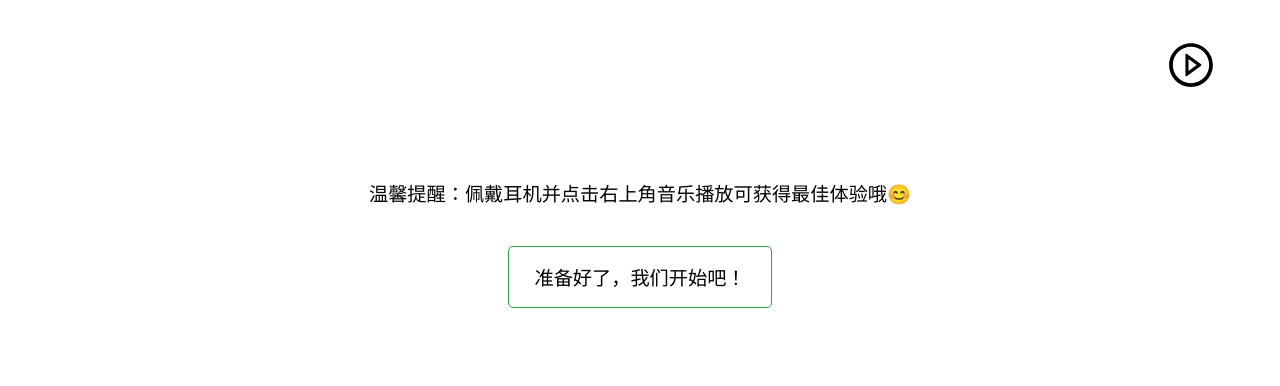
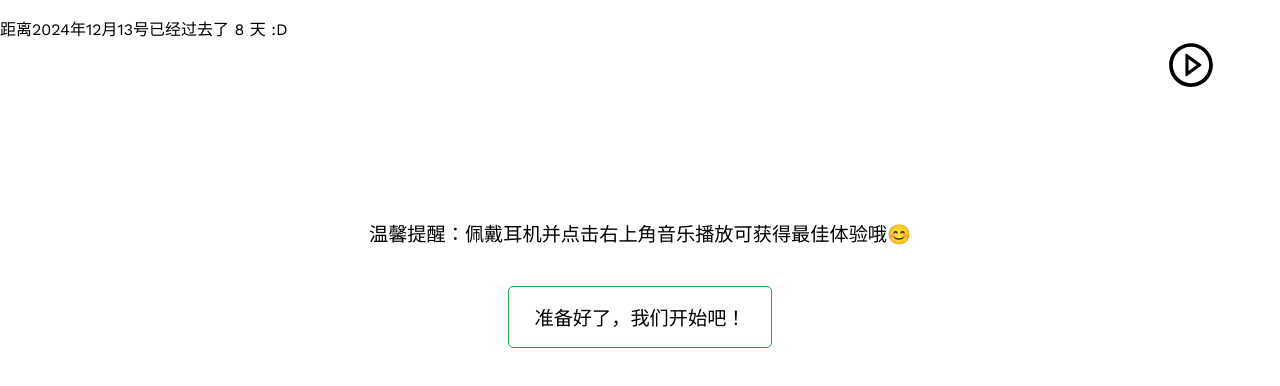
Before and after one commit to abandon888/HappyBirthday, a website: page index.html in a window 1280 px wide. Shown: the top 386 px of the page. Drawn offline with nearby package versions, Linux system fonts and the light colour scheme.

Commit message:
Update index.html

```diff
--- a/index.html
+++ b/index.html
@@ -1,6 +1,6 @@
 <!DOCTYPE html>
 <html lang="en">
-
+<p id="text1"></p>
 <script>
   // 获取当前日期
   const today = new Date();
```
